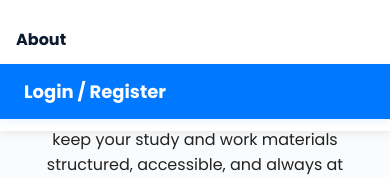
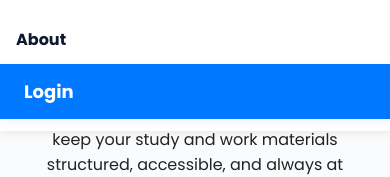
Before and after one commit to csdivyansh/PingNotes, a React (Vite) app in the folder frontend/: page / in a window 390 px wide. Both pictures are taken after a click on the button "Toggle navigation menu". Shown: the part 237-414 px from the top of the page. Built offline with nearby package versions, Linux system fonts and the light colour scheme.

Commit message:
added view

```diff
--- a/frontend/src/components/Navbar.jsx
+++ b/frontend/src/components/Navbar.jsx
@@ -94,7 +94,7 @@ const Navbar = () => {
               onClick={() => navigate(loggedIn ? "/dashboard" : "/login")}
               type="button"
             >
-              {loggedIn ? "Dashboard" : "Login / Register"}
+              {loggedIn ? "Dashboard" : "Login"}
             </button>
           </div>
           {/* Desktop button */}
```
